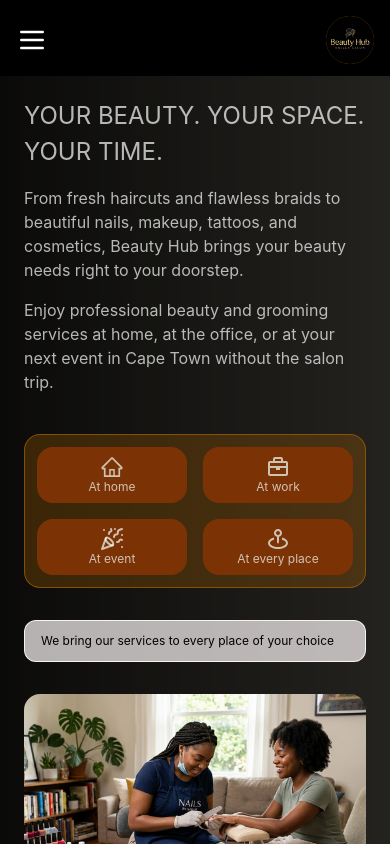
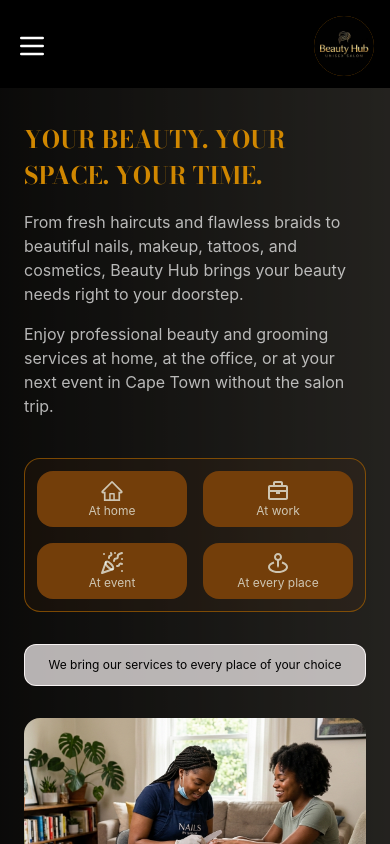
Before and after one commit to Ishmael-smart-Kaunda/beauty-hub, a React (Vite) app: page / in a window 390 px wide. Shown: the top 844 px of the page. Built offline with nearby package versions, Linux system fonts and the light colour scheme.

Commit message:
modified hero

```diff
--- a/src/components/footer.jsx
+++ b/src/components/footer.jsx
@@ -46,15 +46,18 @@ const Footer = () => {
                         <p className="text-xs text-center font-light text-amber-800">unisex salon</p>
                        <p className="text-center">Your Beauty. Your Space. Your Time.</p>
 
-                       {/*social */}
+                       {/*=====================
+                          social
+                          =====================
+                        */}
                        <div className="flex justify-center gap-4 mt-6">
-                          <a href="/" className="">
+                          <a href="https://www.facebook.com/profile.php?id=61589411817910&from_xma_click=1" className="">
                              <FiFacebook className="size-5"/>
                           </a>
-                          <a href="/" className="">
+                          <a href="https://www.tiktok.com" className="">
                             <AiFillTikTok className="size-5"/>
                           </a>
-                          <a href="/" className="">
+                          <a href="https://www.instagram.com" className="">
                              <FiInstagram className="size-5"/>
                           </a>
                        </div>
--- a/src/components/home/hero.jsx
+++ b/src/components/home/hero.jsx
@@ -15,9 +15,9 @@ export default function Hero(){
             <div className="absolute inset-0 h-full w-full bg-gradient-to-r from-black/70 to-transparent"/>
 
             {/*content */}
-            <div className=" relative pt-[25%] md:pt-[20%] lg:pt-0 lg:absolute lg:left-10 lg:bottom-10 rounded-3xl p-6 w-fit lg:w-3xl bg-black/30  h-fit text-white/70 space-y-4">
+            <div className=" relative pt-[25%] md:pt-[20%] lg:pt-0 lg:absolute lg:left-10 lg:bottom-10 rounded-3xl p-6 py-8 w-fit lg:w-3xl bg-black/30  h-fit text-white/70 space-y-4">
 
-               <h1 className="text-[1.5rem] lg:text-[2rem] font-rubik-hero sfont-bold">
+               <h1 className="hero-title text-[1.5rem] text-yellow-600 lg:text-[2rem]  font-bold mt-6">
                     YOUR BEAUTY. YOUR SPACE. YOUR TIME.
                </h1>
 
@@ -48,20 +48,20 @@ export default function Hero(){
                </div>
 
                {/* work places */}
-               <div className="w-full grid grid grid-cols-2 gap-4 lg:hidden justify-between mt-10 border border-yellow-700/70 bg-yellow-700/30 p-3 rounded-2xl text-[#f5fffa]/70">
-                  <div className="flex flex-col items-center justify-center p-2 bg-amber-900 rounded-2xl">
+               <div className="w-full grid grid grid-cols-2 gap-4 lg:hidden justify-between mt-10 border border-yellow-700/70 bg-yellow-900/10 p-3 rounded-2xl text-[#f5fffa]/70">
+                  <div className="flex flex-col items-center justify-center p-2 bg-yellow-900 rounded-2xl">
                        <AiOutlineHome className="size-6"/>
                        <span className="text-xs">At home</span>
                   </div>
-                  <div className="flex flex-col items-center justify-center p-2 bg-amber-900 rounded-2xl">
+                  <div className="flex flex-col items-center justify-center p-2 bg-yellow-900 rounded-2xl">
                        <BiBriefcase className="size-6"/>
                        <span className="text-xs">At work</span>
                   </div>
-                  <div className="flex flex-col items-center justify-center p-2 bg-amber-900 rounded-2xl">
+                  <div className="flex flex-col items-center justify-center p-2 bg-yellow-900 rounded-2xl">
                        <LuPartyPopper className="size-6"/>
                        <span className="text-xs">At event</span>
                   </div>
-                  <div className="flex flex-col items-center justify-center p-2 bg-amber-900 rounded-2xl">
+                  <div className="flex flex-col items-center justify-center p-2 bg-yellow-900 rounded-2xl">
                        <BiMapPin className="size-6"/>
                        <span className="text-xs text-center">At every place</span>
                   </div>
@@ -71,7 +71,7 @@ export default function Hero(){
                    </span>
                </div>
                {/*descriptive paragraph of above */}
-               <p className="lg:hidden text-xs px-4 py-3 border border-[#fffafa]/90 bg-[#fffafa]/70 text-black [#524626] rounded-xl mt-8">
+               <p className="lg:hidden text-xs px-4 py-3 border text-center border-[#fffafa]/90 bg-[#fffafa]/70 text-black [#524626] rounded-xl mt-8">
                   We bring our services to every place of your choice
                </p>
 
--- a/src/components/home/propositions.jsx
+++ b/src/components/home/propositions.jsx
@@ -9,7 +9,7 @@ const Propositions =()=>{
                 {propositions.map((item)=>{
                     const Icon =item.icon
                     return(
-                        <article key={item.id} className="w-full flex gap-4 p-3 rounded-lg border border-[#3b3c36]/10">
+                        <article key={item.id} className="w-full flex gap-4 p-3 text-white/80 rounded-lg bg-black">
                             {/*icon*/}
                             <div className="flex p-2 w-fit h-fit rounded-full shrink-0 border text-amber-700/40 bg-amber-700/20">
                                <Icon className="size-5 m-auto"/>
--- a/src/components/navbar.jsx
+++ b/src/components/navbar.jsx
@@ -74,13 +74,13 @@ const NavBar = () => {
                 LOGO
                 ================
                 */}
-                <Link to="/" className="size-12 rounded-full bg-yellow-700 shrink-0">
+                <Link to="/" className="size-15 rounded-full bg-yellow-700 shrink-0">
                      <img src={logo} alt="logo" className="object-cover rounded-full" />
                 </Link>
              </div>
 
              {/*navigation */}
-             <div className={`flex z-50 absolute top-full left-0  ${isOpen ? 'translate-y-15' : '-translate-y-[150%]'} w-full h-[100vh] bg-white/30 transition-all duration-500 backdrop-blur-md`}>
+             <div className={`flex z-50 absolute top-full left-0  ${isOpen ? 'translate-y-18' : '-translate-y-[150%]'} w-full h-[100vh] bg-white/30 transition-all duration-500 backdrop-blur-md`}>
                <nav className="w-full h-fit py-6 flex flex-col gap-4 bg-black px-6">
                   <a href="#about" onClick={toggleMenu} className="">About</a>
                   <a href="#services" onClick={toggleMenu} className="">Services</a>
--- a/src/index.css
+++ b/src/index.css
@@ -8,7 +8,7 @@
 */
 
 @import url('https://fonts.googleapis.com/css2?family=Pinyon+Script&family=Rubik:ital,wght@0,300..900;1,300..900&display=swap');
-
+@import url('https://fonts.googleapis.com/css2?family=Bodoni+Moda:ital,opsz,wght@0,6..96,400..900;1,6..96,400..900&family=Pinyon+Script&family=Rubik:ital,wght@0,300..900;1,300..900&display=swap');
 
 .rubik-hero {
   font-family: "Rubik", sans-serif;
@@ -21,3 +21,12 @@
 html {
   scroll-behavior: smooth;
 }
+/*
+======================
+FONTS FAMILY
+======================
+*/
+
+.hero-title {
+   font-family: "Bodoni Moda", serif;
+}
```
